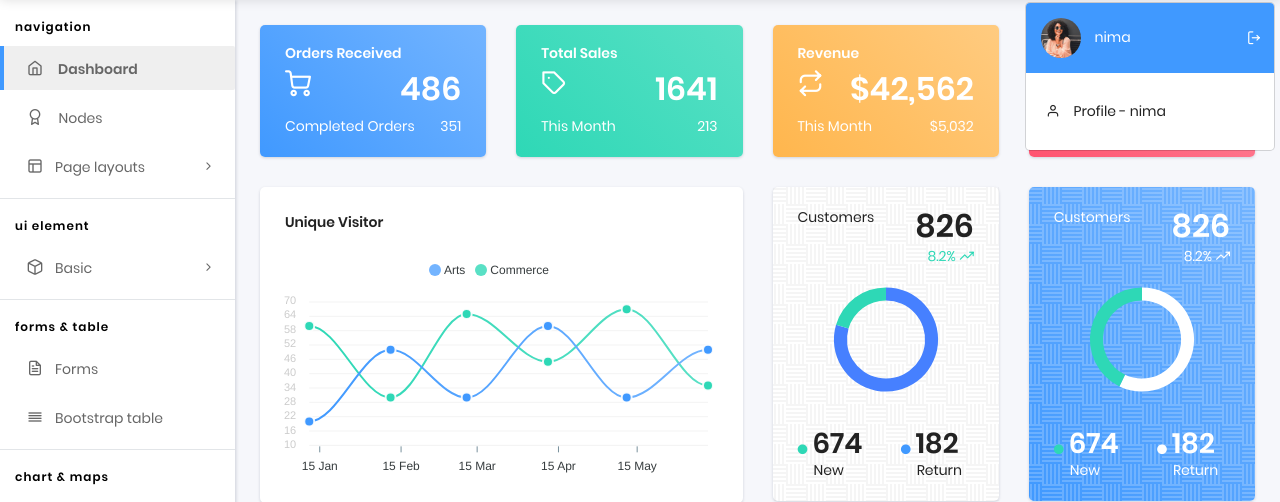
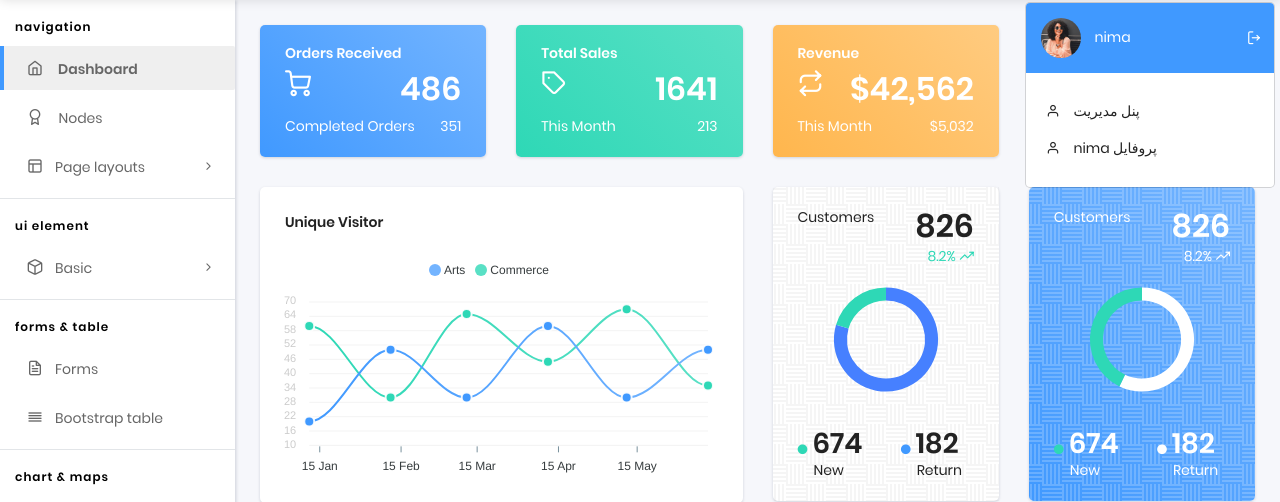
Before and after one commit to nimadorostkar/IOT, a Django app: page / in a window 1280 px wide, after a click that opens the changed part. Shown: the part 56-558 px from the top of the page. Run offline with Django 3.2, Linux system fonts and the light colour scheme; a user stored in the database is signed in; some libraries are stand-ins or nearby versions.

Commit message:
is_superuser admin

```diff
--- a/core/templates/includes/navigation.html
+++ b/core/templates/includes/navigation.html
@@ -107,8 +107,12 @@
                                 </a>
                             </div>
                             <ul class="pro-body">
-                                <li><a href="#" class="dropdown-item"><i class="feather icon-user"></i> Profile - {{ request.user.username }} </a></li>
+														  	{% if request.user.is_superuser %}
+	                                <li><a href="% url 'admin:index' %}" class="dropdown-item"><i class="feather icon-user"></i>  پنل مدیریت  </a></li>
+														  	{% endif %}
+                                <li><a href="#" class="dropdown-item"><i class="feather icon-user"></i> {{ request.user.username }} پروفایل  </a></li>
                             </ul>
+
                         </div>
                     </div>
                 </li>
```
Also changed, not shown: core/settings.py (+11 -0 lines), db.sqlite3.
